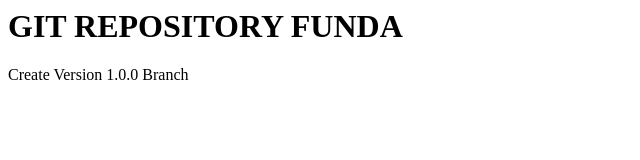
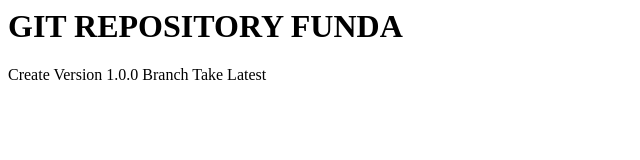
Before and after one commit to ace-vipulpatel/GithubRepository, a plain HTML site: page index.html in a window 1280 px wide. Shown: the full height of the page, 0-640 px from the left. Drawn offline with Linux system fonts and the light colour scheme.

Commit message:
Separate Branch

```diff
--- a/index.html
+++ b/index.html
@@ -7,6 +7,7 @@
 	<H1> GIT REPOSITORY FUNDA </H1>
 
 	Create Version 1.0.0 Branch
+	Take Latest
 
 </BODY>
 </HTML>
```
